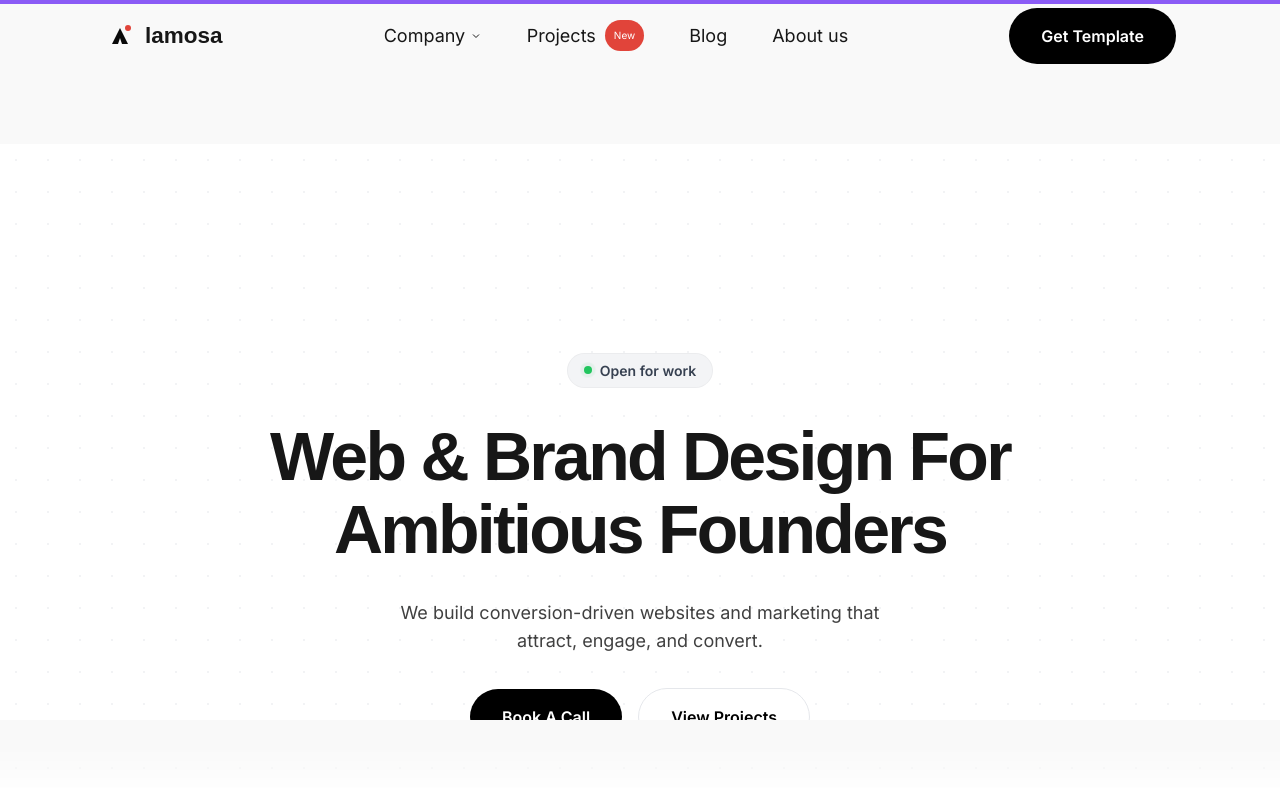
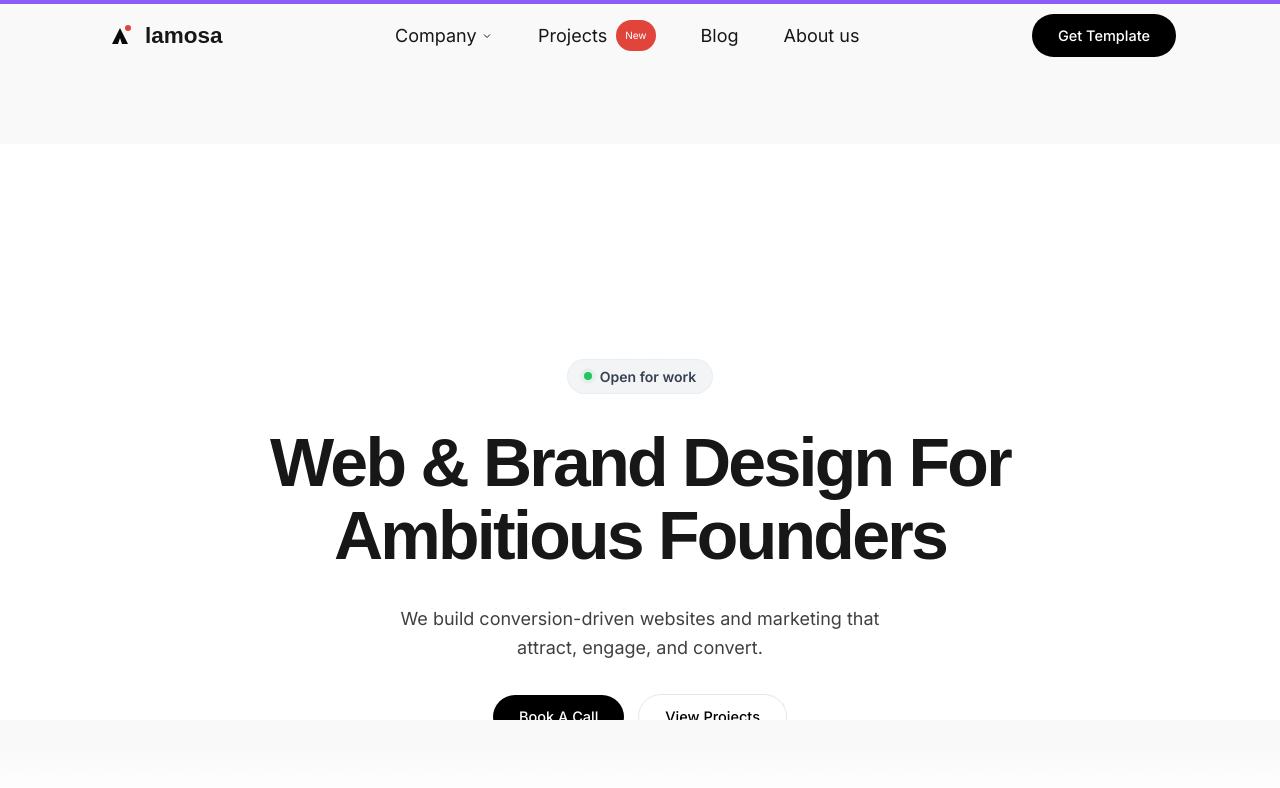
Before and after one commit to tamil-selvan-13/lamossa-clone-nextjs, a Next.js app: page / in a window 1280 px wide. Shown: the top 788 px of the page. Built offline with nearby package versions, Linux system fonts and the light colour scheme; grey boxes are pictures that could not be loaded.

Commit message:
style: restore light theme and adjust forensic buttons for visibility

```diff
--- a/components/sections/Hero.tsx
+++ b/components/sections/Hero.tsx
@@ -87,13 +87,13 @@ export default function Hero() {
           </p>
 
           <div
-            className="flex flex-row justify-center items-center gap-[16px] mb-[48px]"
+            className="flex flex-row justify-center items-center gap-[14px] mb-[48px]"
             style={{ opacity: isVisible ? 1 : 0, transform: isVisible ? 'translateY(0)' : 'translateY(24px)', transition: 'all 0.6s ease 0.3s' }}
           >
-            <Button href="/contact-us" variant="dark">
+            <Button href="/contact-us" variant="primary">
               Book A Call
             </Button>
-            <Button href="/projects" variant="light">
+            <Button href="/projects" variant="secondary">
               View Projects
             </Button>
           </div>
--- a/components/ui/Button.tsx
+++ b/components/ui/Button.tsx
@@ -5,7 +5,7 @@ import React from 'react';
 import { motion } from 'framer-motion';
 
 interface ButtonProps {
-  variant?: 'dark' | 'light' | 'outline' | 'gradient';
+  variant?: 'primary' | 'secondary' | 'dark' | 'light' | 'outline';
   size?: 'sm' | 'md' | 'lg';
   children: React.ReactNode;
   href?: string;
@@ -17,22 +17,17 @@ interface ButtonProps {
   disabled?: boolean;
 }
 
-const sizeClasses = {
-  sm: 'px-[20px] py-[10px] text-[14px]',
-  md: 'px-[32px] py-[16px] text-[16px]',
-  lg: 'px-[40px] py-[20px] text-[18px]',
-};
-
 const variantClasses = {
+  primary: 'bg-black text-white',
+  secondary: 'bg-transparent text-black border border-black/10 hover:bg-black/[0.03]',
   dark: 'bg-[#000000] text-white',
   light: 'bg-white text-black border border-[#e5e7eb]',
-  outline: 'border border-white/20 text-white hover:bg-white/10',
+  outline: 'bg-transparent text-black border border-black/10 hover:bg-black/[0.03]',
   gradient: 'bg-gradient-to-r from-white to-gray-200 text-black shadow-sm',
 };
 
 export default function Button({
-  variant = 'dark',
-  size = 'md',
+  variant = 'primary',
   children,
   href,
   target,
@@ -43,11 +38,11 @@ export default function Button({
   disabled = false,
 }: ButtonProps) {
 
-  const baseStyles = 'inline-flex items-center justify-center font-semibold rounded-full transition-all duration-[600ms] ease-out select-none cursor-pointer';
-  const btnClass = `${baseStyles} ${variantClasses[variant]} ${sizeClasses[size]} ${className}`;
+  const baseStyles = 'inline-flex items-center justify-center px-[26px] py-[11px] text-[14.5px] font-medium rounded-[999px] transition-all duration-[350ms] ease-out select-none cursor-pointer';
+  const btnClass = `${baseStyles} ${variantClasses[variant]} ${className}`;
 
   const motionProps = {
-    whileHover: { scale: 1.05 },
+    whileHover: { scale: 1.04 },
     whileTap: { scale: 0.98 },
   };
 
@@ -55,7 +50,7 @@ export default function Button({
     <span className="flex items-center gap-2">
       {children}
       {showArrow && (
-        <svg width="16" height="16" viewBox="0 0 24 24" fill="none" stroke="currentColor" strokeWidth="2.5" strokeLinecap="round" strokeLinejoin="round">
+        <svg width="15" height="15" viewBox="0 0 24 24" fill="none" stroke="currentColor" strokeWidth="2.5" strokeLinecap="round" strokeLinejoin="round">
           <path d="M5 12h14M12 5l7 7-7 7"/>
         </svg>
       )}
```
